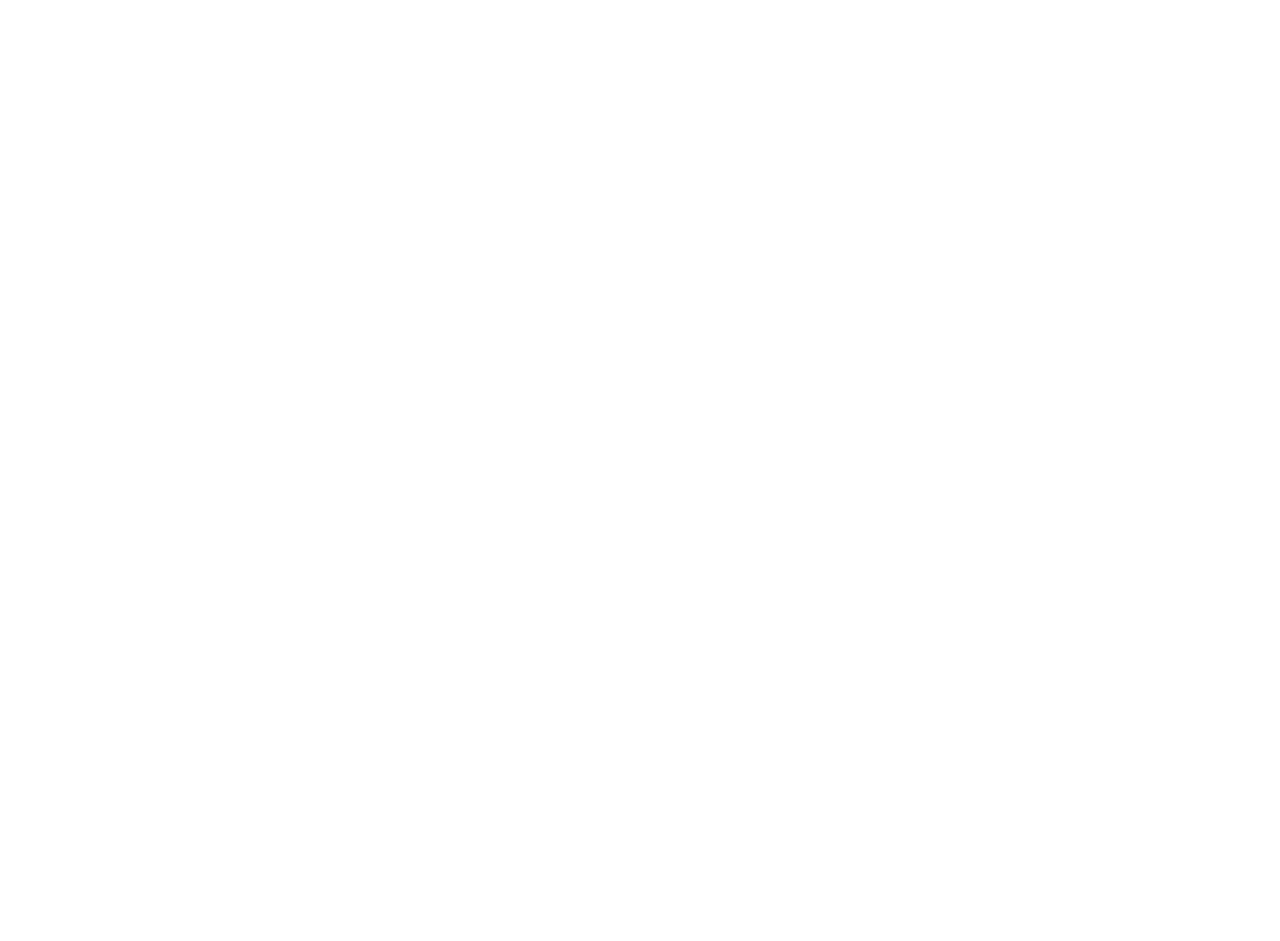
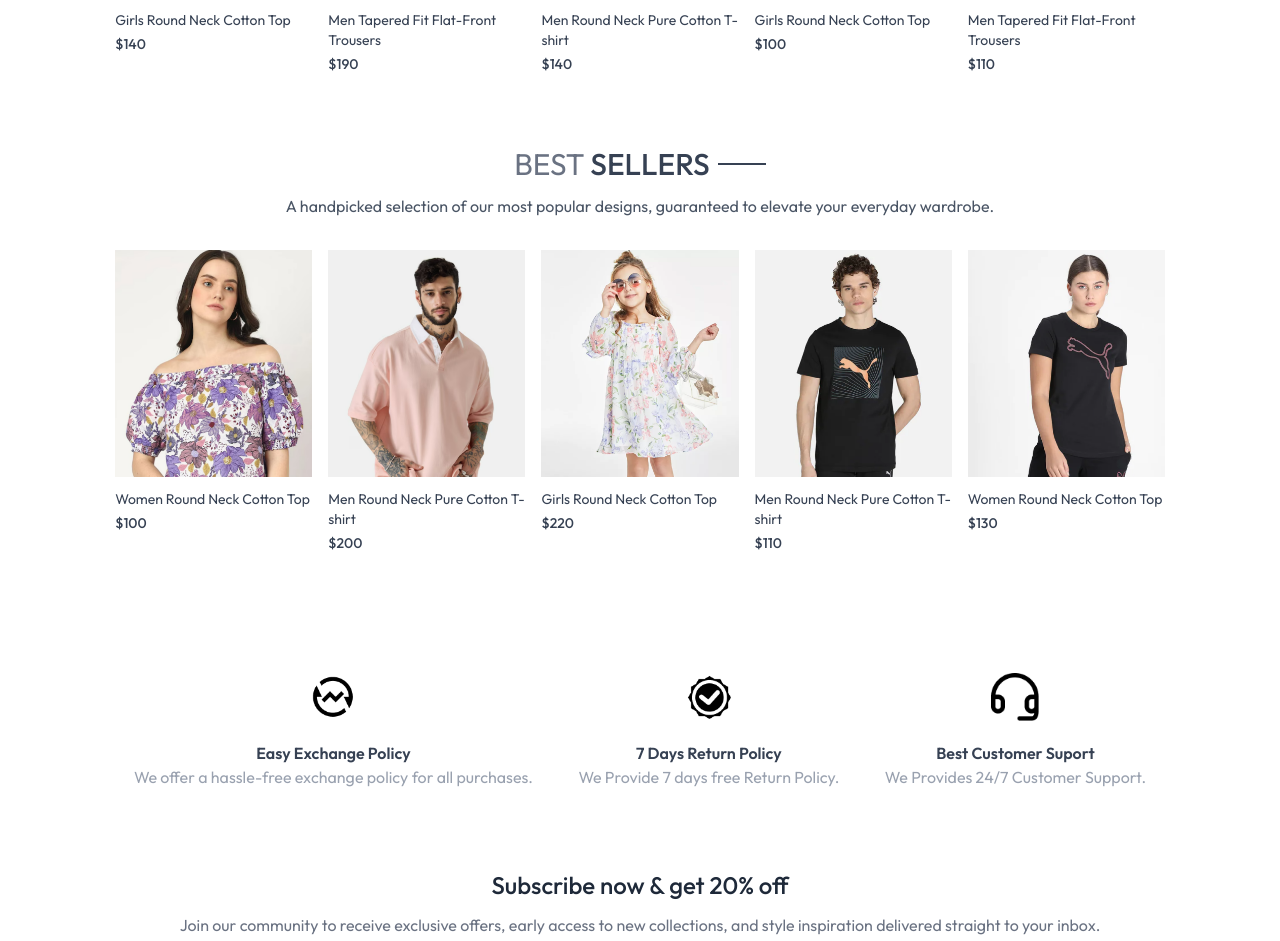
Before and after one commit to Pratik-0309/E-commerce, a React (Vite) app in the folder frontend/: page / in a window 1280 px wide. Shown: the part 1231-2172 px from the top of the page. Before the commit the page ends 800 px from the top, so only its background shows below. Built offline with nearby package versions, Linux system fonts and the light colour scheme.

Commit message:
Add Home component layout with Hero, LatestCollection, BestSeller, OurPolicy, and NewsLetterBox

```diff
--- a/frontend/src/pages/Home.jsx
+++ b/frontend/src/pages/Home.jsx
@@ -1,8 +1,19 @@
 import React from 'react'
+import Hero from '../components/Hero.jsx'
+import LatestCollection from '../components/LatestCollection.jsx'
+import BestSeller from '../components/BestSeller.jsx'
+import OurPolicy from '../components/OurPolicy.jsx'
+import NewsLetterBox from '../components/NewsLetterBox.jsx'
 
 function Home() {
   return (
-    <div>Home</div>
+    <div>
+      <Hero />
+      <LatestCollection />
+      <BestSeller />
+      <OurPolicy />
+      <NewsLetterBox />
+    </div>
   )
 }
 
```
